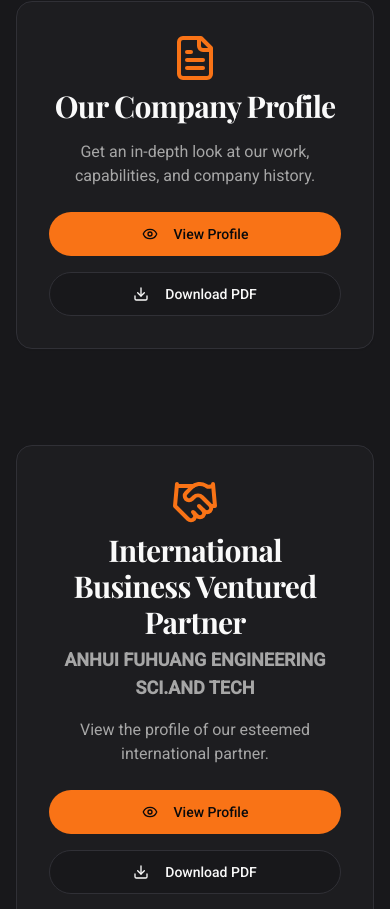
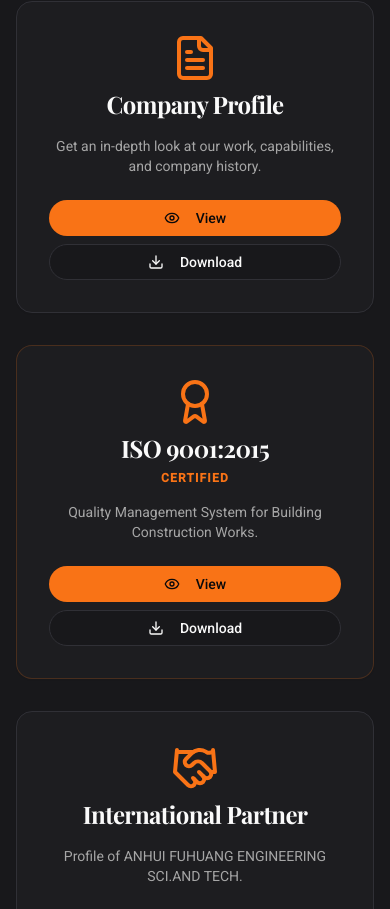
Before and after one commit to DARK-V-98/bigcostan, a Next.js app: page /about-us in a window 390 px wide. Shown: the part 1235-2144 px from the top of the page. Built offline with nearby package versions, Linux system fonts and the light colour scheme; no server answers; the database is empty.

Commit message:
iso-2015.pdf we got iso  certificate  add this pdf  on about us ppage an

```diff
--- a/src/app/about-us/page.tsx
+++ b/src/app/about-us/page.tsx
@@ -1,8 +1,7 @@
-
 'use client';
 
 import { useState } from 'react';
-import { Target, Eye, Download, FileText, Handshake, PlayCircle, Sofa } from 'lucide-react';
+import { Target, Eye, Download, FileText, Handshake, PlayCircle, Sofa, Award } from 'lucide-react';
 import Image from 'next/image';
 import Header from '@/components/layout/header';
 import Footer from '@/components/layout/footer';
@@ -47,58 +46,80 @@
             </div>
           </div>
 
-          <div className="mt-24 text-center">
-            <Card className="inline-block bg-card/50 rounded-2xl p-8">
+          <div className="mt-24 grid grid-cols-1 md:grid-cols-3 gap-8">
+            <Card className="bg-card/50 rounded-2xl p-8 text-center flex flex-col justify-between">
               <CardHeader className="p-0">
                 <FileText className="h-12 w-12 mx-auto text-primary" />
-                <CardTitle className="font-headline text-3xl mt-4">Our Company Profile</CardTitle>
+                <CardTitle className="font-headline text-2xl mt-4">Company Profile</CardTitle>
               </CardHeader>
               <CardContent className="p-0 mt-4">
-                <p className="text-muted-foreground mb-6">
+                <p className="text-muted-foreground mb-6 text-sm">
                   Get an in-depth look at our work, capabilities, and company history.
                 </p>
-                <div className="flex flex-col sm:flex-row justify-center gap-4">
-                  <Button asChild size="lg" className="rounded-full">
+                <div className="flex flex-col gap-2">
+                  <Button asChild size="sm" className="rounded-full w-full">
                     <a href="/pro.pdf" target="_blank" rel="noopener noreferrer">
-                      <Eye className="mr-2" />
-                      View Profile
+                      <Eye className="mr-2 h-4 w-4" />
+                      View
                     </a>
                   </Button>
-                  <Button asChild variant="outline" size="lg" className="rounded-full">
+                  <Button asChild variant="outline" size="sm" className="rounded-full w-full">
                     <a href="/pro.pdf" download="Big_Costa_Construction_Profile.pdf">
-                      <Download className="mr-2" />
-                      Download PDF
+                      <Download className="mr-2 h-4 w-4" />
+                      Download
                     </a>
                   </Button>
                 </div>
               </CardContent>
             </Card>
-          </div>
 
-          <div className="mt-24 text-center">
-            <Card className="inline-block bg-card/50 rounded-2xl p-8">
+            <Card className="bg-card/50 rounded-2xl p-8 text-center flex flex-col justify-between border-primary/20">
+              <CardHeader className="p-0">
+                <Award className="h-12 w-12 mx-auto text-primary" />
+                <CardTitle className="font-headline text-2xl mt-4">ISO 9001:2015</CardTitle>
+                <p className="text-xs text-primary font-bold uppercase tracking-widest mt-1">Certified</p>
+              </CardHeader>
+              <CardContent className="p-0 mt-4">
+                <p className="text-muted-foreground mb-6 text-sm">
+                  Quality Management System for Building Construction Works.
+                </p>
+                <div className="flex flex-col gap-2">
+                  <Button asChild size="sm" className="rounded-full w-full">
+                    <a href="/iso-2015.pdf" target="_blank" rel="noopener noreferrer">
+                      <Eye className="mr-2 h-4 w-4" />
+                      View
+                    </a>
+                  </Button>
+                  <Button asChild variant="outline" size="sm" className="rounded-full w-full">
+                    <a href="/iso-2015.pdf" download="ISO_9001_2015_Certificate.pdf">
+                      <Download className="mr-2 h-4 w-4" />
+                      Download
+                    </a>
+                  </Button>
+                </div>
+              </CardContent>
+            </Card>
+
+            <Card className="bg-card/50 rounded-2xl p-8 text-center flex flex-col justify-between">
               <CardHeader className="p-0">
                 <Handshake className="h-12 w-12 mx-auto text-primary" />
-                <CardTitle className="font-headline text-3xl mt-4">International Business Ventured Partner</CardTitle>
-                <p className="mt-2 text-lg text-muted-foreground font-semibold">
-                    ANHUI FUHUANG ENGINEERING SCI.AND TECH
-                </p>
+                <CardTitle className="font-headline text-2xl mt-4">International Partner</CardTitle>
               </CardHeader>
               <CardContent className="p-0 mt-4">
-                <p className="text-muted-foreground mb-6">
-                  View the profile of our esteemed international partner.
+                <p className="text-muted-foreground mb-6 text-sm">
+                   Profile of ANHUI FUHUANG ENGINEERING SCI.AND TECH.
                 </p>
-                <div className="flex flex-col sm:flex-row justify-center gap-4">
-                  <Button asChild size="lg" className="rounded-full">
+                <div className="flex flex-col gap-2">
+                  <Button asChild size="sm" className="rounded-full w-full">
                     <a href="/tp.pdf" target="_blank" rel="noopener noreferrer">
-                      <Eye className="mr-2" />
-                      View Profile
+                      <Eye className="mr-2 h-4 w-4" />
+                      View
                     </a>
                   </Button>
-                  <Button asChild variant="outline" size="lg" className="rounded-full">
+                  <Button asChild variant="outline" size="sm" className="rounded-full w-full">
                     <a href="/tp.pdf" download="ANHUI_FUHUANG_Profile.pdf">
-                      <Download className="mr-2" />
-                      Download PDF
+                      <Download className="mr-2 h-4 w-4" />
+                      Download
                     </a>
                   </Button>
                 </div>
--- a/src/app/page.tsx
+++ b/src/app/page.tsx
@@ -1,4 +1,3 @@
-
 import Header from '@/components/layout/header';
 import Footer from '@/components/layout/footer';
 import Hero from '@/components/sections/hero';
@@ -9,6 +8,7 @@
 import Contact from '@/components/sections/contact';
 import AnimateOnScroll from '@/components/layout/animate-on-scroll';
 import VisionMission from '@/components/sections/vision-mission';
+import Awards from '@/components/sections/awards';
 import { type HomeAndConstructionBusiness, type WithContext } from 'schema-dts';
 
 
@@ -73,6 +73,9 @@
         <AnimateOnScroll animationClasses="animate-in fade-in slide-in-from-top-16 duration-1000">
           <VisionMission />
         </AnimateOnScroll>
+        <AnimateOnScroll animationClasses="animate-in fade-in zoom-in-95 duration-1000">
+          <Awards />
+        </AnimateOnScroll>
         <AnimateOnScroll animationClasses="animate-in fade-in slide-in-from-bottom-16 duration-1000">
           <Services />
         </AnimateOnScroll>
--- /dev/null
+++ b/src/components/sections/awards.tsx
@@ -0,0 +1,63 @@
+'use client';
+
+import { Download, Eye, ShieldCheck } from "lucide-react";
+import { Button } from "@/components/ui/button";
+import Image from "next/image";
+
+export default function Awards() {
+  return (
+    <section id="awards" className="container mx-auto px-4">
+      <div className="rounded-3xl bg-gradient-to-br from-primary/10 via-background to-secondary/10 p-8 md:p-12 lg:p-16 border border-primary/20">
+        <div className="grid grid-cols-1 lg:grid-cols-2 gap-12 items-center">
+          <div className="space-y-6">
+            <div className="inline-flex items-center gap-2 px-3 py-1 rounded-full bg-primary/20 text-primary text-sm font-bold uppercase tracking-wider">
+              <ShieldCheck className="h-4 w-4" />
+              Quality Assured
+            </div>
+            <h2 className="font-headline text-3xl md:text-4xl lg:text-5xl font-bold leading-tight">
+              ISO 9001:2015 <br />
+              <span className="text-primary">Certified Quality Management</span>
+            </h2>
+            <p className="text-muted-foreground text-lg leading-relaxed">
+              Big Costa Construction (Private) Limited is proud to be ISO 9001:2015 certified for Building Construction Works. This international standard reflects our commitment to consistently providing services that meet customer and regulatory requirements.
+            </p>
+            <div className="flex flex-wrap gap-4 pt-4">
+               <Button asChild size="lg" className="rounded-full">
+                  <a href="/iso-2015.pdf" target="_blank" rel="noopener noreferrer">
+                    <Eye className="mr-2 h-5 w-5" />
+                    View Certificate
+                  </a>
+                </Button>
+                <Button asChild variant="outline" size="lg" className="rounded-full border-primary/50 hover:bg-primary/10">
+                  <a href="/iso-2015.pdf" download="Big_Costa_ISO_9001_2015.pdf">
+                    <Download className="mr-2 h-5 w-5" />
+                    Download PDF
+                  </a>
+                </Button>
+            </div>
+          </div>
+          <div className="relative group">
+             <div className="absolute -inset-1 bg-gradient-to-r from-primary to-secondary rounded-2xl blur opacity-25 group-hover:opacity-50 transition duration-1000 group-hover:duration-200"></div>
+             <div className="relative bg-card rounded-2xl overflow-hidden shadow-2xl border border-border">
+                <Image
+                   src="https://picsum.photos/seed/iso/800/1000"
+                   alt="ISO 9001:2015 Certificate"
+                   width={800}
+                   height={1000}
+                   className="w-full h-auto object-cover opacity-90 group-hover:opacity-100 transition-opacity"
+                   data-ai-hint="quality certificate"
+                />
+                <div className="absolute inset-0 bg-gradient-to-t from-black/60 via-transparent to-transparent flex items-end p-8">
+                   <div className="text-white">
+                      <p className="text-sm font-bold uppercase tracking-widest text-primary">Certified</p>
+                      <h3 className="text-2xl font-bold mt-1">ISO 9001:2015</h3>
+                      <p className="text-neutral-200 text-sm mt-1">Reg No: 177993</p>
+                   </div>
+                </div>
+             </div>
+          </div>
+        </div>
+      </div>
+    </section>
+  );
+}
```
Also changed, not shown: 1 other file (tests, documents, lock files or other folders).
